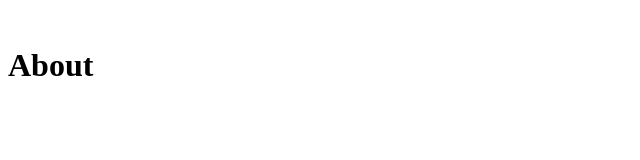
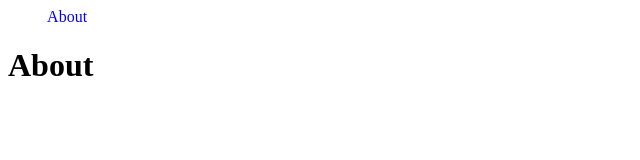
Before and after one commit to BoraParkDev/next-example, a Next.js app: page /about in a window 1280 px wide. Shown: the top 160 px of the page, without its empty margins (0-640 px from the left). Built offline with nearby package versions, Linux system fonts and the light colour scheme.

Commit message:
#modify navigationbar conditional style applied

```diff
--- a/pages/components/NavBar.tsx
+++ b/pages/components/NavBar.tsx
@@ -5,14 +5,13 @@
   const router = useRouter();
   return (
     <nav>
-      <Link href="/" className={router.pathname === "/" ? "active" : ""}>
-        Home
+      <Link href="/">
+        <span className={router.pathname === "/" ? "active" : ""}>Home</span>
       </Link>
-      <Link
-        href="/about"
-        className={router.pathname === "/about" ? "active" : ""}
-      >
-        About
+      <Link href="/about">
+        <span className={router.pathname === "/about" ? "active" : ""}>
+          About
+        </span>
       </Link>
       <style jsx>{`
         .active {
```
